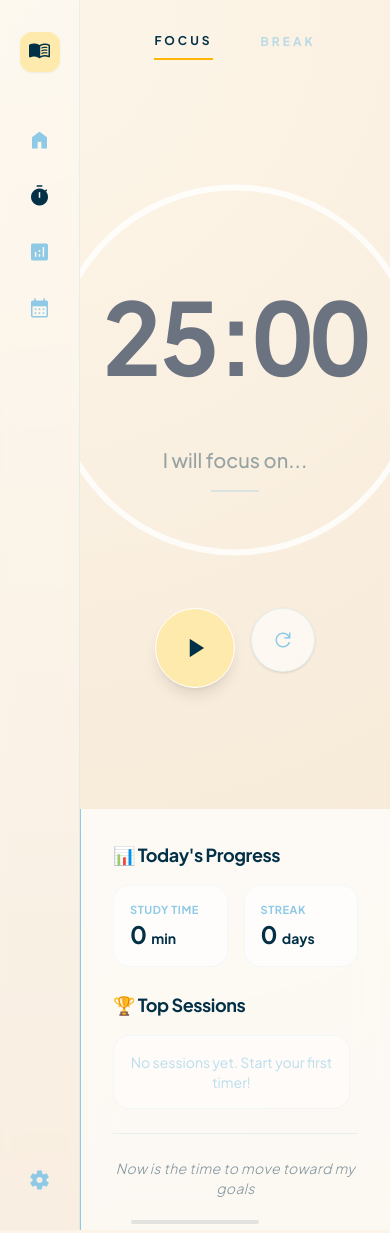
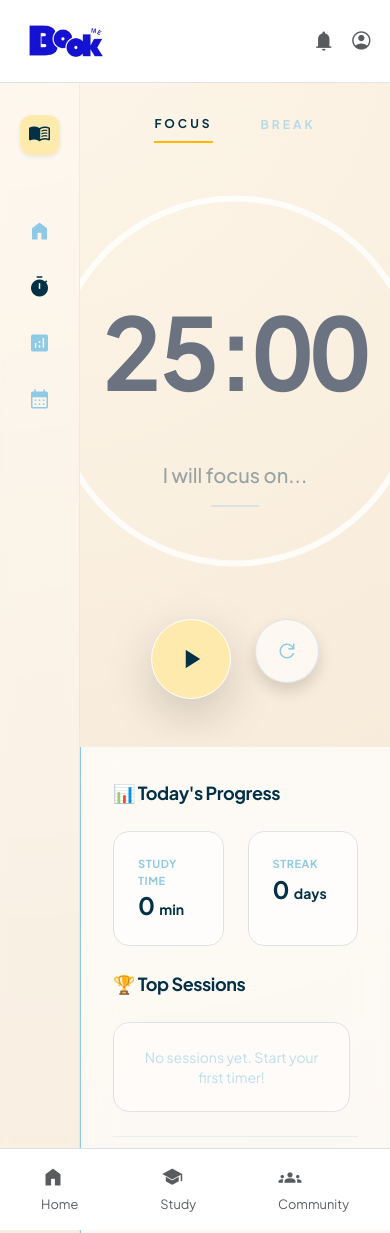
Before and after one commit to sea5000/FWPA, a Flask app: template templates/timer.html in a window 390 px wide. Run offline with Flask 3, Linux system fonts and the light colour scheme; the template is opened without the code that fills it, so the values that code supplies are empty; parts of the project's set-up code (start-up, migrations or seed data) failed here and were passed over; some libraries are stand-ins or nearby versions.

Commit message:
Enhance timer page layout with responsive header and mobile footer, and include Bootstrap JS for improved functionality

```diff
--- a/templates/timer.html
+++ b/templates/timer.html
@@ -4,8 +4,10 @@
   <meta charset="utf-8" />
   <meta name="viewport" content="width=device-width, initial-scale=1.0" />
   <title>Focus Timer | BookMe</title>
+  <link href="https://cdn.jsdelivr.net/npm/bootstrap@5.3.3/dist/css/bootstrap.min.css" rel="stylesheet">
   <script src="https://cdn.tailwindcss.com?plugins=forms,container-queries"></script>
   <link href="https://fonts.googleapis.com/css2?family=Plus+Jakarta+Sans:wght@300;400;500;600;700;800&display=swap" rel="stylesheet" />
+  <link href="{{ url_for('static', filename='styles-responsive.css') }}" rel="stylesheet">
   <link href="https://fonts.googleapis.com/css2?family=Material+Symbols+Outlined:wght,FILL@100..700,0..1&display=swap" rel="stylesheet" />
   <script id="tailwind-config">
     tailwind.config = {
@@ -58,8 +60,43 @@
   </style>
 </head>
 
-<body class="antialiased text-bookme-charcoal overflow-hidden soft-bg">
-  <div class="relative flex h-screen w-full">
+<body class="antialiased text-bookme-charcoal soft-bg" style="overflow-x: hidden;">
+  <!-- Header -->
+  <header class="w-100 bg-white border-bottom site-header">
+    <div class="container d-flex align-items-center justify-content-between py-3">
+      <a class="col-1 d-flex align-items-center justify-content-center py-3 text-decoration-none" href="{{ url_for('home.index') }}">
+        <img src="{{ url_for('static', filename='logo.png') }}" alt="Bookme Logo" class="header-logo-static">
+      </a>
+      <nav class="d-none d-md-flex align-items-center gap-2">
+        <a class="btn btn-sm btn-light rounded-pill" href="{{ url_for('home.index') }}">Home</a>
+        <a class="btn btn-sm btn-light rounded-pill" href="{{ url_for('study.index') }}">Study</a>
+        <a class="btn btn-sm btn-light rounded-pill" href="{{ url_for('community.index') }}">Community</a>
+      </nav>
+      <div class="d-none d-md-flex align-items-center gap-3">
+        <div class="dropdown">
+          <button type="button" class="btn btn-link text-muted p-0" data-bs-toggle="dropdown" aria-expanded="false" aria-label="Notifications">
+            <span class="material-symbols-outlined">notifications</span>
+          </button>
+          <ul class="dropdown-menu dropdown-menu-end p-3" style="width: 300px;">
+            <li class="text-center text-muted small py-3">No new notifications. <br>Can't start procrastinating now!</li>
+          </ul>
+        </div>
+        <div class="dropdown">
+          <a class="btn btn-link text-muted p-0" href="#" id="profileDropdown" data-bs-toggle="dropdown">
+            <span class="material-symbols-outlined fs-3">account_circle</span>
+          </a>
+          <ul class="dropdown-menu dropdown-menu-end">
+            <li><h6 class="dropdown-header">Account</h6></li>
+            <li><a class="dropdown-item" href="{{ url_for('profile.index') }}">Profile & Settings</a></li>
+            <li><hr class="dropdown-divider"></li>
+            <li><form method="POST" action="{{ url_for('auth.logout') }}" class="m-0"><button type="submit" class="dropdown-item">Log out</button></form></li>
+          </ul>
+        </div>
+      </div>
+    </div>
+  </header>
+
+  <div class="relative flex" style="height: calc(100vh - 80px);">
     <!-- Sidebar Navigation -->
     <nav class="w-20 flex flex-col items-center py-8 gap-10 border-r border-bookme-blue/20 z-20 bg-white/30 backdrop-blur-sm">
       <div class="size-10 bg-bookme-soft-yellow rounded-xl flex items-center justify-center mb-4 shadow-sm">
@@ -158,6 +195,24 @@
       </div>
     </main>
   </div>
+
+  <!-- Mobile Footer -->
+  <footer class="d-md-none fixed-bottom bg-white border-top">
+    <nav class="nav justify-content-around py-2">
+      <a class="nav-link text-muted" href="{{ url_for('home.index') }}">
+        <span class="material-symbols-outlined">home</span>
+        <small class="d-block">Home</small>
+      </a>
+      <a class="nav-link text-muted" href="{{ url_for('study.index') }}">
+        <span class="material-symbols-outlined">school</span>
+        <small class="d-block">Study</small>
+      </a>
+      <a class="nav-link text-muted" href="{{ url_for('community.index') }}">
+        <span class="material-symbols-outlined">groups</span>
+        <small class="d-block">Community</small>
+      </a>
+    </nav>
+  </footer>
 
   <!-- Bottom Home Indicator -->
   <div class="fixed bottom-1.5 left-1/2 -translate-x-1/2 w-32 h-1 bg-bookme-deep-blue/10 rounded-full z-30"></div>
@@ -412,5 +467,6 @@
       // Initialize
       updateStats();
     </script>
+    <script src="https://cdn.jsdelivr.net/npm/bootstrap@5.3.3/dist/js/bootstrap.bundle.min.js"></script>
   </body>
 </html>
```
